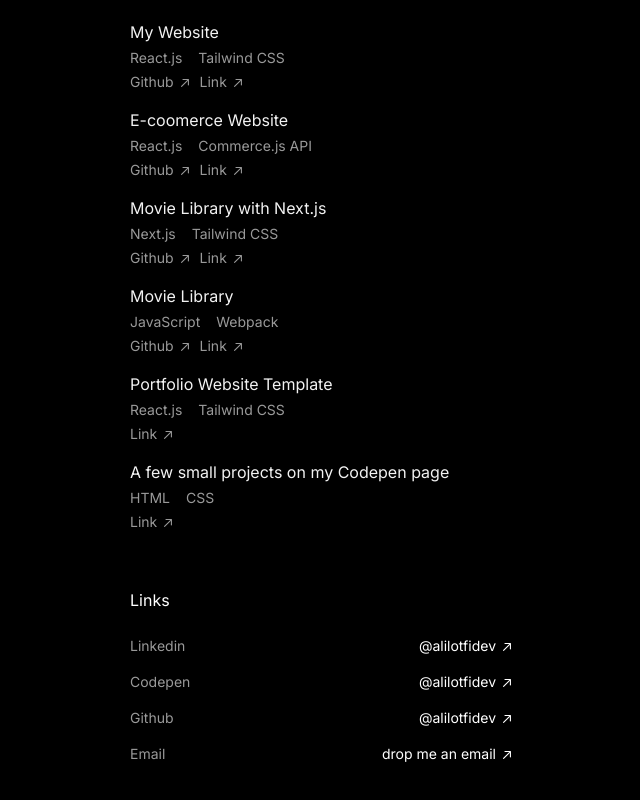
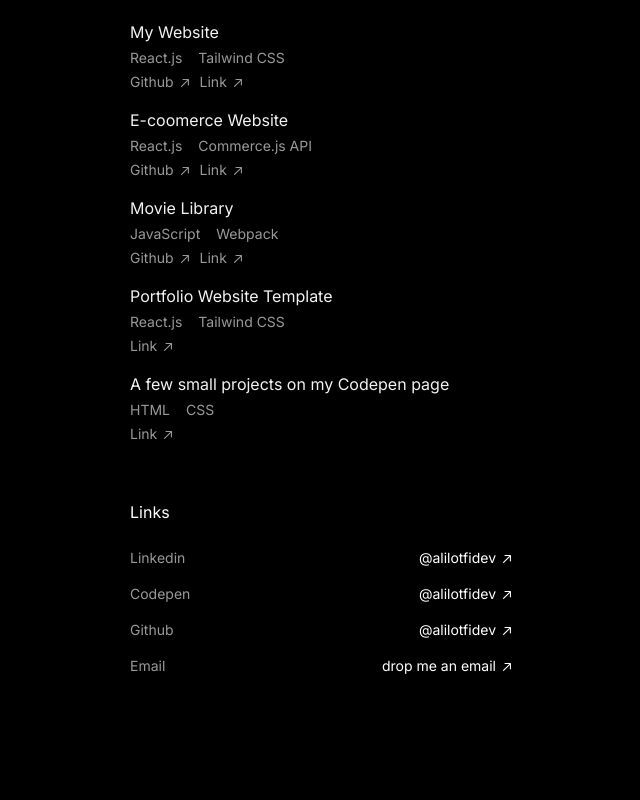
Before and after one commit to alilotfidev/my-personal-website, a Next.js app: page / in a window 1280 px wide. Shown: the part 864-1664 px from the top of the page, without its empty margins (318-958 px from the left). After the commit the page ends 1636 px from the top, so only its background shows below. Built offline with nearby package versions, Linux system fonts and the light colour scheme.

Commit message:
projects edited

```diff
--- a/data/PortfolioData.js
+++ b/data/PortfolioData.js
@@ -15,27 +15,20 @@ const PortfolioData = [
   },
   {
     id: "3",
-    name: "Movie Library with Next.js",
-    technologies: ["Next.js", "Tailwind CSS"],
-    link: "https://next-movie-library-17xi.vercel.app/",
-    github: "https://github.com/alilotfidev/next-movie-library",
-  },
-  {
-    id: "4",
     name: "Movie Library",
     technologies: ["JavaScript", "Webpack"],
     link: "https://elegant-lollipop-f43c25.netlify.app/",
     github: "https://github.com/alilotfidev/my-movie-library",
   },
   {
-    id: "5",
+    id: "4",
     name: "Portfolio Website Template",
     technologies: ["React.js", "Tailwind CSS"],
     link: "https://portfolio-template-w-tailwind-react.netlify.app/",
     github: "",
   },
   {
-    id: "6",
+    id: "5",
     name: "A few small projects on my Codepen page",
     technologies: ["HTML", "CSS"],
     link: "https://codepen.io/alilotfidev",
```
